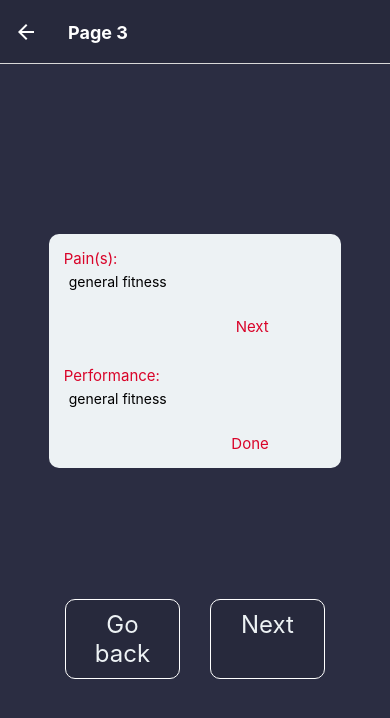
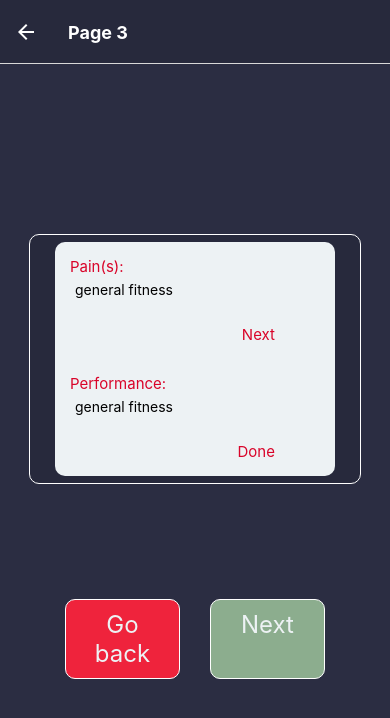
Before and after one commit to yamodah/Fitness_Log, a React Native app: screen /Page3 in a window 390 px wide. Shown: the top 718 px of the page. Built offline with nearby package versions, Linux system fonts and the light colour scheme.

Commit message:
gray box added to all pages final demo styling also cleanup datapack

```diff
--- a/src/components/Home.js
+++ b/src/components/Home.js
@@ -12,14 +12,16 @@ const Home = ({navigation}) => {
     return (
         <SafeAreaView style={styles.container}>
         <View style={styles.secondaryBG}>
+        <View style={{width:"55%", justifyContent:"center", alignItems:"center", height:100, backgroundColor:"#101119", padding:15,paddingBottom:20, borderRadius:10, borderColor:"white", borderWidth:1}}>
           <Text style={styles.text}>Fitness Log</Text>
+        </View>
           <StatusBar style="light" />
           <View style={styles.buttonContainer}>
             <TouchableOpacity style={styles.button} onPress={()=>{navigation.navigate("Logs")}}>
-              <Text style={styles.buttonText}>Activity Log</Text>
+              <Text style={styles.buttonText}>Activity Logs</Text>
             </TouchableOpacity>
 
-            <TouchableOpacity style={styles.button} onPress={()=>{navigation.navigate("Page1")}}>
+            <TouchableOpacity style={styles.buttonAdd} onPress={()=>{navigation.navigate("Page1")}}>
               <Text style={styles.buttonText}>Add Activity</Text>
             </TouchableOpacity>
           </View>
@@ -44,11 +46,21 @@ const styles = StyleSheet.create({
     },
     text: {
       color: "#edf2f4",
-      fontSize: 50,
+      fontSize: 30,
       textAlign:"center"
     },
     button: {
-      backgroundColor: "#27293C",
+      backgroundColor: "#8F8CAD",
+      borderRadius: 10,
+      padding: 10,
+      margin: 15,
+      // width:115,
+      borderColor:"white",
+      borderWidth:1
+
+    },
+    buttonAdd: {
+      backgroundColor: "#8CAD8E",
       borderRadius: 10,
       padding: 10,
       margin: 15,
--- a/src/components/Page1.js
+++ b/src/components/Page1.js
@@ -12,7 +12,7 @@ import DateTimePicker from "@react-native-community/datetimepicker";
 import SegmentedControl from "@react-native-segmented-control/segmented-control";
 import { useData } from "./GlobalContext";
 const Page1 = ({ navigation }) => {
-  const dataPack = useData();
+  const dataPack = new useData();
   const [date, setDate] = useState(new Date());
   const [type, setType] = useState("sports");
   const [duration, setDuration] = useState("");
@@ -40,6 +40,8 @@ const Page1 = ({ navigation }) => {
   return (
     <TouchableWithoutFeedback onPress={Keyboard.dismiss} accessible={false}>
       <View style={styles.container}>
+        <View style={{width:"85%", justifyContent:"space-between", alignItems:"center", height:300, backgroundColor:"#27293C", padding:15,paddingBottom:20, borderRadius:10, borderColor:"white", borderWidth:1}}>
+
         <View style={styles.dateContainer}>
           <Text style={styles.labelText}>Date:</Text>
           <DateTimePicker
@@ -102,9 +104,10 @@ const Page1 = ({ navigation }) => {
 
           </TouchableOpacity>
         </View>
+        </View>
         <View style={styles.buttonContainer}>
           <TouchableOpacity
-            style={styles.button}
+            style={styles.buttonCancel}
             onPress={() => {
               navigation.navigate("Home");
             }}
@@ -134,7 +137,16 @@ const styles = StyleSheet.create({
     textAlign: "center",
   },
   button: {
-      backgroundColor: "#27293C",
+      backgroundColor: "#8CAD8E",
+    borderRadius: 10,
+    padding: 10,
+    margin: 15,
+      width:115,
+      borderColor:"white",
+    borderWidth:1
+  },
+  buttonCancel: {
+      backgroundColor: "#EF233C",
     borderRadius: 10,
     padding: 10,
     margin: 15,
@@ -162,16 +174,16 @@ const styles = StyleSheet.create({
     justifyContent: "center",
     alignItems: "center",
     width: 250,
-    color: "#edf2f4",
+    color: "white",
     // marginBottom: 15,
     marginTop: 5,
   },
   labelText: {
-    color: "#edf2f4",
+    color: "white",
     fontSize: 18,
   },
   segements: {
-    width: "80%",
+    width: "100%",
     justifyContent: "center",
     marginBottom: 10,
     // backgroundColor: "#edf2f4",
@@ -182,17 +194,18 @@ const styles = StyleSheet.create({
     borderRadius: 10,
     height: 20,
     maxWidth: 65,
-    backgroundColor: "#edf2f4",
+    backgroundColor: "white",
     alignItems: "center",
     justifyContent: "space-between",
     paddingRight: 10,
     paddingLeft: 10,
     flexDirection: "row",
+    // alignSelf:"flex-start"
   },
   goalContainer: {
     maxHeight: "65%",
-    width: "75%",
-    backgroundColor: "#edf2f4",
+    width: "95%",
+    backgroundColor: "white",
     justifyContent: "flex-start",
     alignItems: "flex-start",
     flexDirection: "column",
--- a/src/components/Page2.js
+++ b/src/components/Page2.js
@@ -29,6 +29,7 @@ const Page2 = ({ navigation, route }) => {
   // console.log(dataPack.data)
   return (
     <View style={styles.container}>
+
       <View style={styles.slidersContainer}>
         <View style={styles.sliderContainer}>
           <Text style={styles.sliderText}>Pre exercise</Text>
@@ -46,8 +47,8 @@ const Page2 = ({ navigation, route }) => {
             style={{ width: 245, height: 40 }}
             minimumValue={0}
             maximumValue={100}
-            minimumTrackTintColor="#d90429"
-            maximumTrackTintColor="#2b2d42"
+            minimumTrackTintColor="white"
+            maximumTrackTintColor="#5C6378"
             tapToSeek={true}
             step={1}
             onSlidingComplete={(val) => changeHandler(setPre, val)}
@@ -69,8 +70,8 @@ const Page2 = ({ navigation, route }) => {
             style={{ width: 245, height: 40 }}
             minimumValue={0}
             maximumValue={100}
-            minimumTrackTintColor="#d90429"
-            maximumTrackTintColor="#2b2d42"
+            minimumTrackTintColor="white"
+            maximumTrackTintColor="#5C6378"
             tapToSeek={true}
             step={1}
             onSlidingComplete={(val) => changeHandler(setPost, val)}
@@ -92,8 +93,8 @@ const Page2 = ({ navigation, route }) => {
             style={{ width: 245, height: 40 }}
             minimumValue={0}
             maximumValue={100}
-            minimumTrackTintColor="#d90429"
-            maximumTrackTintColor="#2b2d42"
+            minimumTrackTintColor="white"
+            maximumTrackTintColor="#5C6378"
             tapToSeek={true}
             step={1}
             onSlidingComplete={(val) => changeHandler(setIntensity, val)}
@@ -102,7 +103,7 @@ const Page2 = ({ navigation, route }) => {
       </View>
       <View style={styles.buttonContainer}>
         <TouchableOpacity
-          style={styles.button}
+          style={styles.buttonCancel}
           onPress={() => {
             navigation.goBack();
           }}
@@ -126,15 +127,23 @@ const styles = StyleSheet.create({
     paddingBottom: 60,
   },
   button: {
-    backgroundColor: "#27293C",
-    borderRadius: 10,
-    padding: 10,
-    margin: 15,
+    backgroundColor: "#8CAD8E",
+  borderRadius: 10,
+  padding: 10,
+  margin: 15,
     width:115,
     borderColor:"white",
-    borderWidth:1
-    //   width:145,
-  },
+  borderWidth:1
+},
+buttonCancel: {
+    backgroundColor: "#EF233C",
+  borderRadius: 10,
+  padding: 10,
+  margin: 15,
+    width:115,
+    borderColor:"white",
+  borderWidth:1
+},
   buttonText: {
     color: "#edf2f4",
     textAlign: "center",
@@ -154,10 +163,11 @@ const styles = StyleSheet.create({
     margin: 15,
     padding: 5,
     alignItems: "center",
-    marginBottom:0
+    marginBottom:0,
+
   },
   sliderText: {
-    color: "#d90429",
+    color: "white",
     fontSize: 18,
     alignSelf: "center",
     marginBottom: 5,
@@ -165,13 +175,15 @@ const styles = StyleSheet.create({
   },
   slidersContainer: {
     margin: 5,
-    backgroundColor: "#edf2f4",
+    backgroundColor: "#27293C",
     //d90429
     borderRadius: 15,
     maxWidth: "85%",
     justifyContent: "center",
     alignItems: "center",
     paddingBottom: 15,
+    borderWidth:1,
+    borderColor:"white"
   },
 });
 export default Page2;
--- a/src/components/Page3.js
+++ b/src/components/Page3.js
@@ -28,6 +28,8 @@ const Page3 = ({ navigation }) => {
   return (
     <TouchableWithoutFeedback onPress={Keyboard.dismiss} accessible={false}>
       <View style={styles.container}>
+      <View style={{width:"85%", justifyContent:"center", alignItems:"center", height:250, backgroundColor:"#27293C",  borderRadius:10, borderColor:"white", borderWidth:1}}>
+
         <View style={styles.largeTextBoxContainer}>
           <View style={{ margin: 15 }}>
             <Text style={styles.inputLabel}>Pain(s):</Text>
@@ -72,10 +74,11 @@ const Page3 = ({ navigation }) => {
             </TouchableOpacity>
           </View>
         </View>
+      </View>
 
         <View style={styles.buttonContainer}>
           <TouchableOpacity
-            style={styles.button}
+            style={styles.buttonCancel}
             onPress={() => {
               navigation.goBack();
             }}
@@ -113,15 +116,23 @@ const styles = StyleSheet.create({
     textAlign: "center",
   },
   button: {
-    backgroundColor: "#27293C",
-    borderRadius: 10,
-    padding: 10,
-    margin: 15,
+    backgroundColor: "#8CAD8E",
+  borderRadius: 10,
+  padding: 10,
+  margin: 15,
     width:115,
     borderColor:"white",
-    borderWidth:1
-    //   width:145,
-  },
+  borderWidth:1
+},
+buttonCancel: {
+    backgroundColor: "#EF233C",
+  borderRadius: 10,
+  padding: 10,
+  margin: 15,
+    width:115,
+    borderColor:"white",
+  borderWidth:1
+},
   buttonText: {
     color: "#edf2f4",
     textAlign: "center",
@@ -133,8 +144,8 @@ const styles = StyleSheet.create({
     //  backgroundColor:"white"
   },
   largeTextBoxContainer: {
-    maxHeight: "65%",
-    width: "75%",
+    maxHeight: "95%",
+    width: "85%",
     backgroundColor: "#edf2f4",
     justifyContent: "flex-start",
     alignItems: "flex-start",
--- a/src/components/Page4.js
+++ b/src/components/Page4.js
@@ -11,7 +11,7 @@ const Page4 = ({navigation,route}) => {
   const {type}= route.params
   const currentWorkout = Object.entries(dataPack.data).map(([key,value],index)=>{
     return(<View key={index} style={{margin:5, flexDirection:"row",width:"89%", }}>
-      <Text style={{fontSize:18, color:"red", marginRight:10}}>{`${key}:`}</Text>
+      <Text style={{fontSize:18, color:"white", marginRight:10}}>{`${key}:`}</Text>
       <Text style={{fontSize:18, flexShrink:1}}>{`${value}`}</Text>
     </View>)
   })
@@ -33,13 +33,13 @@ const Page4 = ({navigation,route}) => {
                 if so feel please submit
               </Text>
             </View>
-            <View style={{backgroundColor:"white", borderRadius:15, padding:20, width:"85%", borderColor:"#2b2d42",
-      borderWidth:1}}>
+            <View style={{backgroundColor:"#8D99AE", borderRadius:15, padding:20, width:"85%", borderColor:"white",
+      borderWidth:5, marginTop:15}}>
             {currentWorkout}
             </View>
           <View style={styles.buttonContainer}>
           <TouchableOpacity
-            style={styles.button}
+            style={styles.buttonCancel}
             onPress={() => {
               setVisible(!visible)
             }}
@@ -50,6 +50,7 @@ const Page4 = ({navigation,route}) => {
             addWorkout(dataPack.data)
             .then(()=>{
               setVisible(false)
+              dataPack.setData({})
               navigation.navigate("Home")
             }).catch(console.error)
           }}>
@@ -72,21 +73,29 @@ const styles = StyleSheet.create({
     },
     modalContainer: {
       flex: 1,
-      backgroundColor: "#EE8B98",
+      backgroundColor: "#27293C",
       alignItems: "center",
       justifyContent: "space-evenly",
 
     },
     button: {
-      backgroundColor: "#27293C",
-      borderRadius: 10,
-      padding: 10,
-      margin: 15,
+      backgroundColor: "#8CAD8E",
+    borderRadius: 10,
+    padding: 10,
+    margin: 15,
       width:115,
       borderColor:"white",
-      borderWidth:1
-      //   width:145,
-    },
+    borderWidth:1
+  },
+  buttonCancel: {
+      backgroundColor: "#EF233C",
+    borderRadius: 10,
+    padding: 10,
+    margin: 15,
+      width:115,
+      borderColor:"white",
+    borderWidth:1
+  },
     buttonText: {
       color: "#edf2f4",
       textAlign: "center",
--- a/src/components/typeElements/Cardio.js
+++ b/src/components/typeElements/Cardio.js
@@ -39,6 +39,8 @@ const Cardio = ({ navigation, modalToggle}) => {
   return (
     <TouchableWithoutFeedback onPress={Keyboard.dismiss} accessible={false}>
       <View style={styles.container}>
+      <View style={{width:"100%", justifyContent:"center", alignItems:"center", height:300, backgroundColor:"#27293C", padding:15, borderRadius:10, borderColor:"white", borderWidth:1}}>
+
       <View style={styles.largeTextBoxContainer}>
           <View style={{ margin: 15 }}>
             <Text style={styles.inputLabel}>Type of Cardio</Text>
@@ -48,10 +50,9 @@ const Cardio = ({ navigation, modalToggle}) => {
               onChange={({ nativeEvent }) =>
                 changeHandler(setCardioType, nativeEvent.text)
               }
-              placeholder="general fitness"
+              placeholder="running, jump roping, biking, etc ..."
               maxLength={140}
               value={cardio_type}
-              multiline
             />
             <TouchableOpacity
               onPress={Keyboard.dismiss}
@@ -69,10 +70,10 @@ const Cardio = ({ navigation, modalToggle}) => {
               onChange={({ nativeEvent }) =>
                 changeHandler(setDistance, nativeEvent.text)
               }
-              placeholder="general fitness"
+              placeholder="in miles"
               maxLength={140}
               value={distance}
-              multiline
+              returnKeyType="done"
             />
             <TouchableOpacity
               onPress={Keyboard.dismiss}
@@ -90,10 +91,10 @@ const Cardio = ({ navigation, modalToggle}) => {
               onChange={({ nativeEvent }) =>
                 changeHandler(setSpeed, nativeEvent.text)
               }
-              placeholder="general fitness"
+              placeholder="in miles per hour"
               maxLength={140}
               value={speed}
-              multiline
+              returnKeyType="done"
             />
             <TouchableOpacity
               onPress={Keyboard.dismiss}
@@ -104,9 +105,10 @@ const Cardio = ({ navigation, modalToggle}) => {
             </TouchableOpacity>
           </View>
         </View>
+      </View>
         <View style={styles.buttonContainer}>
           <TouchableOpacity
-            style={styles.button}
+            style={styles.buttonCancel}
             onPress={() => {
               navigation.goBack();
             }}
@@ -114,7 +116,7 @@ const Cardio = ({ navigation, modalToggle}) => {
             <Text style={styles.buttonText}>Go Back</Text>
           </TouchableOpacity>
           <TouchableOpacity style={styles.button} onPress={collectData}>
-            <Text style={styles.buttonText}>Submit</Text>
+            <Text style={styles.buttonText}>Done</Text>
           </TouchableOpacity>
         </View>
       </View>
@@ -127,7 +129,7 @@ const styles = StyleSheet.create({
     backgroundColor: "#2b2d42",
     alignItems: "center",
     justifyContent: "space-between",
-    paddingTop:100,
+    paddingTop:60,
     paddingBottom:150
   },
   secondaryBG: {
@@ -144,7 +146,16 @@ const styles = StyleSheet.create({
     textAlign: "center",
   },
   button: {
-    backgroundColor: "#27293C",
+    backgroundColor: "#8CAD8E",
+  borderRadius: 10,
+  padding: 10,
+  margin: 15,
+    width:115,
+    borderColor:"white",
+  borderWidth:1
+},
+buttonCancel: {
+    backgroundColor: "#EF233C",
   borderRadius: 10,
   padding: 10,
   margin: 15,
@@ -163,7 +174,7 @@ const styles = StyleSheet.create({
     //  backgroundColor:"white"
   },
   largeTextBoxContainer: {
-    maxHeight: "65%",
+    maxHeight: "100%",
     width: "75%",
     backgroundColor: "#edf2f4",
     justifyContent: "flex-start",
--- a/src/components/typeElements/Resistance.js
+++ b/src/components/typeElements/Resistance.js
@@ -57,16 +57,16 @@ const Resistance = ({navigation, modalToggle}) => {
         padding:10,
         backgroundColor:"white",
         borderRadius:10,
-        borderWidth:1,
-        borderColor:"white"
+        borderWidth:5,
+        borderColor:"#8D99AE"
 
       }}
       highLightStyle={{
         borderColor: "gray",
-        backgroundColor: "#27293C",
-        textColor: "white",
+        backgroundColor: "transparent",
+        textColor: "#27293C",
         borderTintColor: "#27293C",
-        backgroundTintColor: "#d90429",
+        backgroundTintColor: "#EF233C",
         textTintColor: "white",
         borderWidth:1
 
@@ -80,7 +80,7 @@ const Resistance = ({navigation, modalToggle}) => {
       </View>
        <View style={styles.buttonContainer}>
           <TouchableOpacity
-            style={styles.button}
+            style={styles.buttonCancel}
             onPress={() => {
               navigation.goBack();
             }}
@@ -88,7 +88,7 @@ const Resistance = ({navigation, modalToggle}) => {
             <Text style={styles.buttonText}>Go Back</Text>
           </TouchableOpacity>
           <TouchableOpacity style={styles.button} onPress={collectData}>
-            <Text style={styles.buttonText}>Submit</Text>
+            <Text style={styles.buttonText}>Done</Text>
           </TouchableOpacity>
         </View>
     </View>
@@ -107,7 +107,16 @@ const styles = StyleSheet.create({
     paddingBottom:150
   },
   button: {
-    backgroundColor: "#27293C",
+    backgroundColor: "#8CAD8E",
+  borderRadius: 10,
+  padding: 10,
+  margin: 15,
+    width:115,
+    borderColor:"white",
+  borderWidth:1
+},
+buttonCancel: {
+    backgroundColor: "#EF233C",
   borderRadius: 10,
   padding: 10,
   margin: 15,
--- a/src/components/typeElements/Sports.js
+++ b/src/components/typeElements/Sports.js
@@ -41,6 +41,8 @@ const Sports = ({ navigation, modalToggle }) => {
   return (
     <TouchableWithoutFeedback onPress={Keyboard.dismiss} accessible={false}>
       <View style={styles.container}>
+      <View style={{width:"85%", justifyContent:"center", alignItems:"center", height:275, backgroundColor:"#27293C", padding:15, borderRadius:10, borderColor:"white", borderWidth:1}}>
+
       <View style={styles.largeTextBoxContainer}>
           <View style={{ margin: 15 }}>
             <Text style={styles.inputLabel}>Which Sport:</Text>
@@ -88,9 +90,10 @@ const Sports = ({ navigation, modalToggle }) => {
             <Checkbox style={{marginLeft:"55%"}}value={competitive} onValueChange={setCompetitive}/>
           </View>
         </View>
+      </View>
         <View style={styles.buttonContainer}>
           <TouchableOpacity
-            style={styles.button}
+            style={styles.buttonCancel}
             onPress={() => {
               navigation.goBack();
             }}
@@ -98,7 +101,7 @@ const Sports = ({ navigation, modalToggle }) => {
             <Text style={styles.buttonText}>Go Back</Text>
           </TouchableOpacity>
           <TouchableOpacity style={styles.button} onPress={collectData}>
-            <Text style={styles.buttonText}>Submit</Text>
+            <Text style={styles.buttonText}>Done</Text>
           </TouchableOpacity>
         </View>
       </View>
@@ -128,7 +131,16 @@ const styles = StyleSheet.create({
     textAlign: "center",
   },
   button: {
-    backgroundColor: "#27293C",
+    backgroundColor: "#8CAD8E",
+  borderRadius: 10,
+  padding: 10,
+  margin: 15,
+    width:115,
+    borderColor:"white",
+  borderWidth:1
+},
+buttonCancel: {
+    backgroundColor: "#EF233C",
   borderRadius: 10,
   padding: 10,
   margin: 15,
@@ -147,8 +159,8 @@ const styles = StyleSheet.create({
     //  backgroundColor:"white"
   },
   largeTextBoxContainer: {
-    maxHeight: "65%",
-    width: "75%",
+    maxHeight: 250,
+    width: "95%",
     backgroundColor: "#edf2f4",
     justifyContent: "flex-start",
     alignItems: "flex-start",
```
Lines whose indentation alone changed are shown as unchanged.
